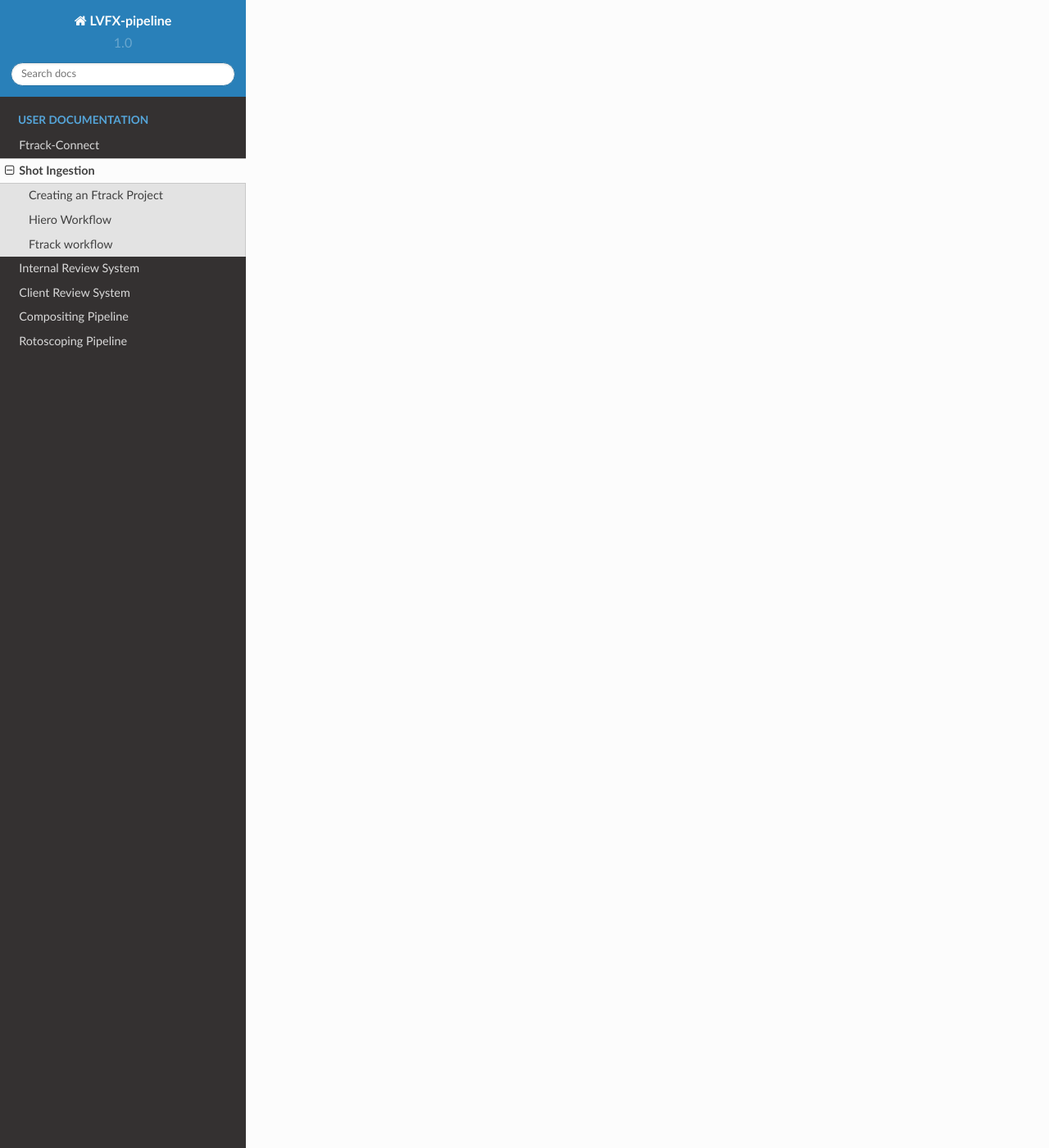
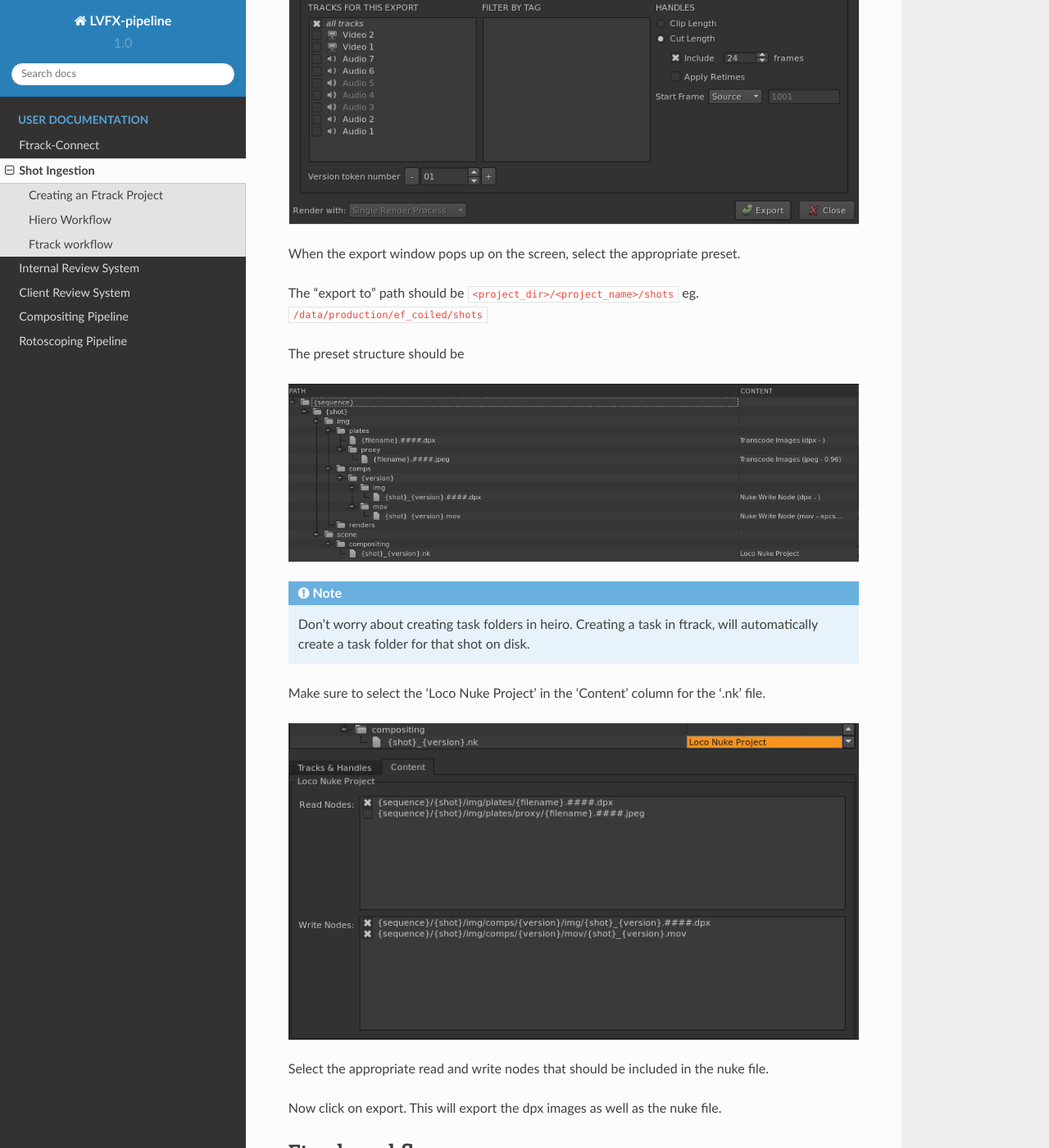
Before and after one commit to afrocircus/LVFX-pipeline, a Sphinx documentation site: the page built from docs/shot-ingestion.rst, in a window 1280 px wide and 1400 px high, scrolled down 3702 px. Shown: the whole window at 82% size. Built offline with Sphinx 7.4.7 and the Read the Docs theme 2.0.0, drawn with Linux system fonts in a browser that asks for light colours; some of the changed text lies outside the part shown.

Commit message:
shot-ingestion doc complete

```diff
--- a/docs/shot-ingestion.rst
+++ b/docs/shot-ingestion.rst
@@ -47,10 +47,37 @@ Shot ingestion through hiero is a 2 step process.
 
 First, use the ftrack plugin in hiero to create shots in Ftrack.
 
+.. image:: /img/ftrack-shots.png
+
+.. image:: /img/create_shots_hiero.png
+
 Second, use heiro to export dpx images and a nuke script to disk.
+
+Right click on the shot in the timeline and select export.
+
+.. image:: /img/hiero-export.png
+
+.. image:: /img/export-shot.png
+
+When the export window pops up on the screen, select the appropriate preset.
+
+The "export to" path should be ``<project_dir>/<project_name>/shots``
+eg. ``/data/production/ef_coiled/shots``
+
+The preset structure should be
+
+.. image:: /img/export-struct.png
 
 .. note:: Don't worry about creating task folders in heiro. Creating a task in ftrack, will automatically
           create a task folder for that shot on disk.
+
+Make sure to select the 'Loco Nuke Project' in the 'Content' column for the '.nk' file.
+
+.. image:: /img/export-nuke.png
+
+Select the appropriate read and write nodes that should be included in the nuke file.
+
+Now click on export. This will export the dpx images as well as the nuke file.
 
 Ftrack workflow
 ~~~~~~~~~~~~~~~
```
Also changed, not shown: docs/img/batch_create.png (added), docs/img/batch_create_seq.png (added), docs/img/create_shots_hiero.png (added), docs/img/export-nuke.png (added), docs/img/export-shot.png (added), docs/img/export-struct.png (added), docs/img/ftrack-shots.png (added), docs/img/hiero-export.png (added).
